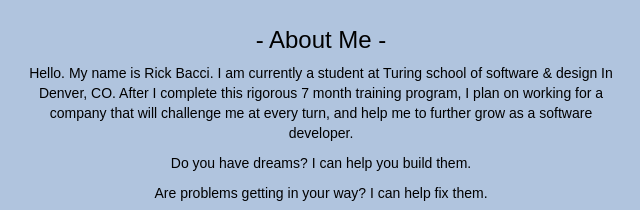
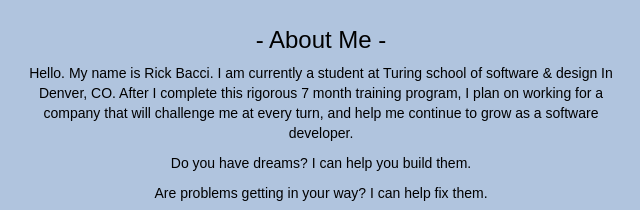
Before and after one commit to RickBacci/rickbacci.github.io, a plain HTML site: page index.html in a window 1280 px wide. Both pictures are taken after a click on the link "About". Shown: the part 388-598 px from the top of the page, 319-959 px from the left. Drawn offline with nearby package versions, Linux system fonts and the light colour scheme.

Commit message:
fix wording in about

```diff
--- a/index.html
+++ b/index.html
@@ -101,15 +101,12 @@
       .c_nav {
         margin-right: auto;
         margin-left: auto;
-
-
         display: block;
         text-align: center;
       }
 
       h3 {
         text-align: center;
-
       }
       p {
         text-align: center;
@@ -160,7 +157,7 @@
               <p>
                 Hello. My name is Rick Bacci. I am currently a student at Turing school of software & design
                 In Denver, CO. After I complete this rigorous 7 month training program, I plan on working for a company that will
-                challenge me at every turn, and help me to further grow as a software developer.
+                challenge me at every turn, and help me continue to grow as a software developer.
               </p>
               <p>
                 Do you have dreams? I can help you build them.
```
